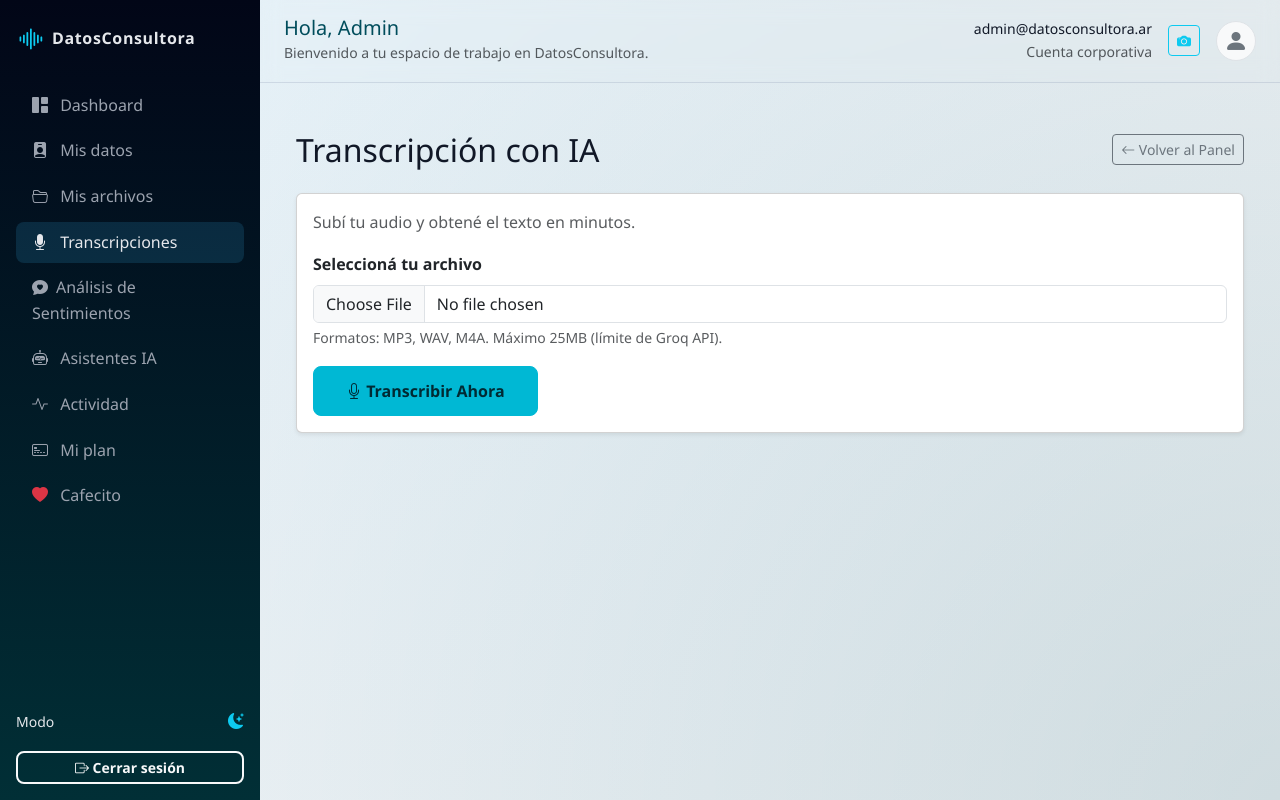
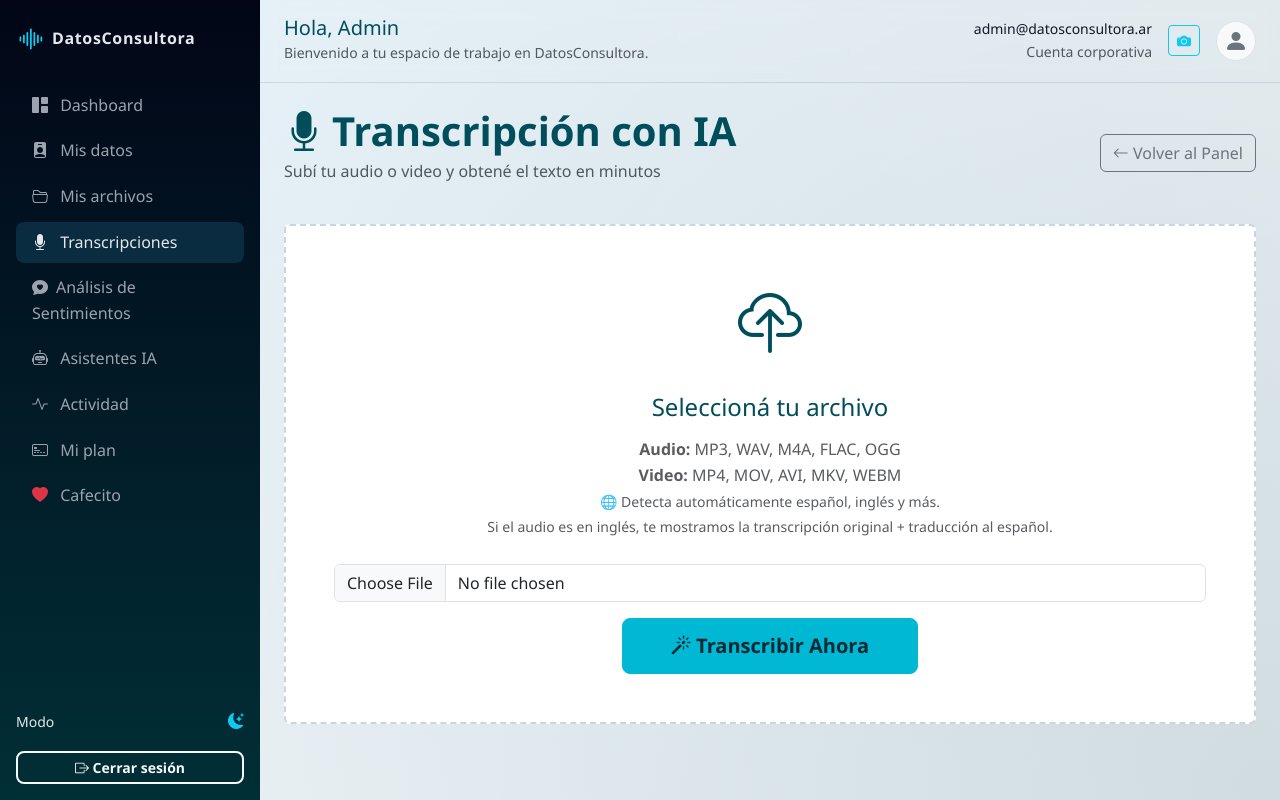
Before and after one commit to astiazu/datosconsultora, a Flask app: page /servicios/transcripcion in a window 1280 px wide. Run offline with Flask 3, Linux system fonts and the light colour scheme; a user stored in the database is signed in; some libraries are stand-ins or nearby versions.

Commit message:
Actualizar transcripciones

```diff
--- a/app/routes/servicios.py
+++ b/app/routes/servicios.py
@@ -15,11 +15,31 @@ servicios_bp = Blueprint("servicios", __name__)
 ALLOWED_EXT = {"mp3", "wav", "m4a"}
 
 
+# app/routes/servicios.py
+import os
+from flask import Blueprint, render_template, request, flash, current_app
+from flask_login import login_required, current_user
+from werkzeug.utils import secure_filename
+from app import db
+from app.models import UserFile, Transcription
+from app.services.transcription.groq_backend import GroqBackend
+from app.services.transcription.audio_utils import prepare_for_transcription, is_video_file
+from app.services.translation_service import TranslationService
+
+servicios_bp = Blueprint("servicios", __name__)
+
+ALLOWED_EXT = {"mp3", "wav", "m4a", "mp4", "mov", "avi", "mkv", "webm", "flac", "ogg"}
+
+
 @servicios_bp.route("/servicios/transcripcion", methods=["GET", "POST"])
 @login_required
 def servicio_transcripcion():
     transcript = None
+    transcript_traducido = None
     filename = None
+    idioma_detectado = None
+    duracion_total = 0
+    num_chunks = 1
 
     if request.method == "POST":
         f = request.files.get("media")
@@ -30,20 +50,61 @@ def servicio_transcripcion():
                 path = os.path.join(current_app.config["UPLOAD_FOLDER"], filename)
                 f.save(path)
 
+                tipo_archivo = "video" if is_video_file(path) else "audio"
+
+                # Guardar archivo en BD
                 user_file = UserFile(
                     user_id=current_user.id,
                     filename=filename,
                     filepath=path,
-                    tipo="audio",
+                    tipo=tipo_archivo,
                 )
                 db.session.add(user_file)
                 db.session.commit()
 
                 try:
-                    # ✅ LLAMADA REAL A GROQ WHISPER
                     backend = GroqBackend()
-                    transcript = backend.transcribe(path, language="es")
 
+                    # Preparar archivo (extraer audio si es video, dividir si es grande)
+                    files_to_transcribe = prepare_for_transcription(path)
+                    num_chunks = len(files_to_transcribe)
+
+                    # Transcribir cada chunk
+                    transcripts = []
+                    idioma = None
+                    duracion = 0
+
+                    for i, chunk_path in enumerate(files_to_transcribe):
+                        print(f"🎙️ Transcribiendo chunk {i+1}/{len(files_to_transcribe)}...")
+                        resultado = backend.transcribe(chunk_path)
+                        transcripts.append(resultado["text"])
+
+                        # Capturar idioma del primer chunk
+                        if idioma is None and resultado.get("language"):
+                            idioma = resultado["language"]
+
+                        # Sumar duración
+                        duracion += resultado.get("duration", 0)
+
+                    # Concatenar transcripciones
+                    transcript = " ".join(transcripts)
+                    idioma_detectado = idioma or "es"
+                    duracion_total = round(duracion, 1)
+
+                    # Si el idioma detectado NO es español, traducir
+                    if idioma_detectado != "es" and transcript:
+                        try:
+                            translator = TranslationService()
+                            transcript_traducido = translator.traducir(
+                                transcript,
+                                idioma_origen=idioma_detectado,
+                                idioma_destino="es"
+                            )
+                        except Exception as e:
+                            print(f"⚠️ Error en traducción: {e}")
+                            transcript_traducido = None
+
+                    # Guardar transcripción en BD
                     transcription = Transcription(
                         user_id=current_user.id,
                         file_id=user_file.id,
@@ -52,20 +113,36 @@ def servicio_transcripcion():
                     db.session.add(transcription)
                     db.session.commit()
 
-                    flash("✅ Transcripción completada con éxito.", "success")
-                except ValueError as e:
-                    flash(f"❌ Error de configuración: {str(e)}", "error")
-                    current_app.logger.error(f"Error de configuración Groq: {e}")
+                    # Mensaje de éxito
+                    tipo_texto = "video" if tipo_archivo == "video" else "audio"
+                    msg = f"✅ Transcripción completada ({backend.get_name()})"
+                    if num_chunks > 1:
+                        msg += f" - Procesado en {num_chunks} partes"
+                    if idioma_detectado and idioma_detectado != "es":
+                        nombres = {"en": "inglés", "pt": "portugués", "fr": "francés"}
+                        nombre_idioma = nombres.get(idioma_detectado, idioma_detectado)
+                        msg += f" - Idioma detectado: {nombre_idioma}"
+
+                    flash(msg, "success")
+
                 except Exception as e:
-                    flash(f"❌ Error transcribiendo el archivo: {str(e)}", "error")
-                    current_app.logger.error(f"Error en transcripción: {e}")
+                    error_msg = str(e)
+                    flash(f"❌ Error en la transcripción: {error_msg}", "error")
+                    current_app.logger.error(f"Error transcribiendo: {error_msg}")
             else:
-                flash("❌ Formato no permitido. Usá MP3, WAV o M4A.", "error")
+                flash(f"❌ Formato no permitido. Usá: {', '.join(sorted(ALLOWED_EXT))}", "error")
         else:
             flash("❌ No seleccionaste ningún archivo", "error")
 
-    return render_template("servicio_transcripcion.html", transcript=transcript, filename=filename)
-
+    return render_template(
+        "servicio_transcripcion.html",
+        transcript=transcript,
+        transcript_traducido=transcript_traducido,
+        filename=filename,
+        idioma_detectado=idioma_detectado,
+        duracion_total=duracion_total,
+        num_chunks=num_chunks
+    )
 
 @servicios_bp.route("/servicios/analisis-sentimientos", methods=["GET", "POST"])
 @login_required
--- a/app/templates/servicio_transcripcion.html
+++ b/app/templates/servicio_transcripcion.html
@@ -1,74 +1,203 @@
+<!-- templates/servicio_transcripcion.html -->
 {% extends "dashboard_layout.html" %}
 {% set active_section = 'transcripciones' %}
 
 {% block title %}Transcripción IA - DatosConsultora{% endblock %}
 
 {% block content %}
-<div class="container-fluid py-4">
 <div class="d-flex justify-content-between align-items-center mb-4">
-        <h2 class="mb-0">Transcripción con IA</h2>
-        <a href="{{ url_for('dashboard.dashboard_user') }}" class="btn btn-outline-secondary btn-sm">
+    <div>
+        <h1 class="text-petroleo fw-bold mb-1">
+            <i class="bi bi-mic-fill me-2"></i>Transcripción con IA
+        </h1>
+        <p class="text-muted">Subí tu audio o video y obtené el texto en minutos</p>
+    </div>
+    <a href="{{ url_for('dashboard.dashboard_user') }}" class="btn btn-outline-secondary">
         <i class="bi bi-arrow-left"></i> Volver al Panel
     </a>
 </div>
 
-    <div class="card shadow-sm mb-4">
-        <div class="card-body">
-            <p class="text-muted mb-3">Subí tu audio y obtené el texto en minutos.</p>
-
-            <!-- ✅ CORREGIDO: Se agregó enctype="multipart/form-data" -->
-            <form method="POST" action="{{ url_for('servicios.servicio_transcripcion') }}" enctype="multipart/form-data" id="transcriptForm">
-                <div class="mb-3">
-                    <label for="media" class="form-label fw-bold">Seleccioná tu archivo</label>
-                    <input class="form-control" type="file" id="media" name="media" accept=".mp3,.wav,.m4a" required>
-                    <div class="form-text">Formatos: MP3, WAV, M4A. Máximo 25MB (límite de Groq API).</div>
-                </div>
-                <button type="submit" class="btn btn-primary" id="submitBtn">
-                    <i class="bi bi-mic"></i> Transcribir Ahora
+<!-- Card de subida -->
+<div class="card p-5 mb-4 text-center" style="border: 2px dashed #cbd5e1;">
+    <form method="POST" enctype="multipart/form-data" id="uploadForm">
+        <i class="bi bi-cloud-upload text-petroleo" style="font-size: 4rem;"></i>
+        <h4 class="mt-3 mb-3 text-petroleo">Seleccioná tu archivo</h4>
+        <p class="text-muted mb-4">
+            <strong>Audio:</strong> MP3, WAV, M4A, FLAC, OGG<br>
+            <strong>Video:</strong> MP4, MOV, AVI, MKV, WEBM<br>
+            <small>🌐 Detecta automáticamente español, inglés y más.<br>
+            Si el audio es en inglés, te mostramos la transcripción original + traducción al español.</small>
+        </p>
+        <input type="file" name="media" class="form-control mb-3"
+               accept=".mp3,.wav,.m4a,.mp4,.mov,.avi,.mkv,.webm,.flac,.ogg" required>
+        <button type="submit" class="btn btn-primary btn-lg px-5" id="submitBtn">
+            <i class="bi bi-magic"></i> Transcribir Ahora
         </button>
     </form>
+
+    <!-- Loading indicator -->
+    <div id="loadingIndicator" class="mt-4" style="display: none;">
+        <div class="spinner-border text-primary" role="status">
+            <span class="visually-hidden">Procesando...</span>
+        </div>
+        <p class="mt-3 text-muted">
+            <strong>Procesando...</strong><br>
+            <small id="loadingText">Esto puede tardar unos minutos dependiendo del tamaño del archivo.</small>
+        </p>
     </div>
 </div>
 
+<!-- Flash messages -->
+{% with messages = get_flashed_messages(with_categories=true) %}
+{% if messages %}
+{% for category, message in messages %}
+<div class="alert alert-{{ 'danger' if category == 'error' else ('warning' if category == 'warning' else 'success') }} alert-dismissible fade show">
+    {{ message }}
+    <button type="button" class="btn-close" data-bs-dismiss="alert"></button>
+</div>
+{% endfor %}
+{% endif %}
+{% endwith %}
+
+<!-- Resultado -->
 {% if transcript %}
-    <div class="card shadow-sm border-success">
-        <div class="card-header bg-success text-white d-flex justify-content-between align-items-center">
-            <h5 class="mb-0"><i class="bi bi-check-circle"></i> Resultado: {{ filename }}</h5>
-            <div>
-                <button class="btn btn-sm btn-light me-2" onclick="copiarTexto()">
-                    <i class="bi bi-clipboard"></i> Copiar
-                </button>
-                <a href="data:text/plain;charset=utf-8,{{ transcript | urlencode }}" download="{{ filename }}.txt" class="btn btn-sm btn-light">
-                    <i class="bi bi-download"></i> Descargar TXT
-                </a>
+<!-- Info del archivo -->
+<div class="card border-0 shadow-sm mb-3">
+    <div class="card-body p-3">
+        <div class="row align-items-center">
+            <div class="col-md-6">
+                <h5 class="text-petroleo mb-0">
+                    <i class="bi bi-file-earmark-play me-2"></i>{{ filename }}
+                </h5>
             </div>
-        </div>
-        <div class="card-body">
-            <div class="bg-light p-3 rounded" style="max-height: 400px; overflow-y: auto; white-space: pre-wrap;" id="transcriptText">
-                {{ transcript }}
-            </div>
-            <div class="mt-3 text-muted small">
-                <i class="bi bi-info-circle"></i> La transcripción fue procesada con IA y puede contener errores menores. Revisá el texto antes de usarlo.
+            <div class="col-md-6 text-md-end mt-2 mt-md-0">
+                {% if idioma_detectado %}
+                <span class="badge bg-info me-2">
+                    <i class="bi bi-translate me-1"></i>
+                    {% if idioma_detectado == 'es' %}Español
+                    {% elif idioma_detectado == 'en' %}Inglés
+                    {% elif idioma_detectado == 'pt' %}Portugués
+                    {% else %}{{ idioma_detectado }}{% endif %}
+                </span>
+                {% endif %}
+                {% if duracion_total > 0 %}
+                <span class="badge bg-secondary me-2">
+                    <i class="bi bi-clock me-1"></i>{{ (duracion_total / 60)|int }}:{{ "%02d"|format((duracion_total % 60)|int) }} min
+                </span>
+                {% endif %}
+                {% if num_chunks > 1 %}
+                <span class="badge bg-warning text-dark">
+                    <i class="bi bi-layers me-1"></i>{{ num_chunks }} partes
+                </span>
+                {% endif %}
             </div>
         </div>
     </div>
+</div>
+
+<!-- Transcripción original -->
+<div class="card p-4 mb-3">
+    <div class="d-flex justify-content-between align-items-center mb-3">
+        <h5 class="text-petroleo mb-0">
+            {% if idioma_detectado and idioma_detectado != 'es' %}
+                <i class="bi bi-file-text me-2"></i>Transcripción Original ({{ idioma_detectado|upper }})
+            {% else %}
+                <i class="bi bi-file-text me-2"></i>Transcripción
             {% endif %}
+        </h5>
+        <div>
+            <button class="btn btn-outline-primary btn-sm me-2" onclick="copiarTexto('transcriptText')">
+                <i class="bi bi-clipboard"></i> Copiar
+            </button>
+            <button class="btn btn-outline-success btn-sm" onclick="descargarTexto('transcriptText', '{{ filename }}_original.txt')">
+                <i class="bi bi-download"></i> Descargar
+            </button>
         </div>
+    </div>
+    <div class="p-4 rounded" style="background-color: #f8f9fa; max-height: 400px; overflow-y: auto;">
+        <pre id="transcriptText" style="white-space: pre-wrap; font-family: inherit; margin: 0;">{{ transcript }}</pre>
+    </div>
+</div>
+
+<!-- Traducción al español (si aplica) -->
+{% if transcript_traducido %}
+<div class="card p-4 mb-3" style="border-left: 4px solid #004d5c;">
+    <div class="d-flex justify-content-between align-items-center mb-3">
+        <h5 class="text-petroleo mb-0">
+            <i class="bi bi-translate me-2"></i>Traducción al Español
+        </h5>
+        <div>
+            <button class="btn btn-outline-primary btn-sm me-2" onclick="copiarTexto('translatedText')">
+                <i class="bi bi-clipboard"></i> Copiar
+            </button>
+            <button class="btn btn-outline-success btn-sm" onclick="descargarTexto('translatedText', '{{ filename }}_traducido.txt')">
+                <i class="bi bi-download"></i> Descargar
+            </button>
+        </div>
+    </div>
+    <div class="p-4 rounded" style="background-color: #f0fdf4; max-height: 400px; overflow-y: auto;">
+        <pre id="translatedText" style="white-space: pre-wrap; font-family: inherit; margin: 0;">{{ transcript_traducido }}</pre>
+    </div>
+    <div class="mt-2 text-muted small">
+        <i class="bi bi-info-circle"></i> Traducción generada con IA (Llama 3.3). Revisá antes de usar.
+    </div>
+</div>
+{% endif %}
+
+<!-- Nota final -->
+<div class="text-muted small mt-3">
+    <i class="bi bi-info-circle"></i>
+    La transcripción fue procesada con Groq Whisper y puede contener errores menores.
+    Revisá el texto antes de usarlo.
+</div>
+{% endif %}
 {% endblock %}
 
 {% block extra_js %}
 <script>
-    function copiarTexto() {
-        const texto = document.getElementById('transcriptText').innerText;
+// Mostrar loading al enviar formulario
+document.getElementById('uploadForm').addEventListener('submit', function() {
+    const fileInput = this.querySelector('input[type="file"]');
+    const file = fileInput.files[0];
+
+    document.getElementById('submitBtn').disabled = true;
+    document.getElementById('loadingIndicator').style.display = 'block';
+
+    if (file) {
+        const sizeMB = (file.size / (1024 * 1024)).toFixed(1);
+        const isVideo = /\.(mp4|mov|avi|mkv|webm)$/i.test(file.name);
+
+        let loadingText = `Procesando archivo de ${sizeMB} MB...`;
+        if (isVideo) {
+            loadingText += ' Primero se extraerá el audio del video.';
+        }
+        if (sizeMB > 25) {
+            loadingText += ' El archivo se dividirá en partes para procesar.';
+        }
+        document.getElementById('loadingText').textContent = loadingText;
+    }
+});
+
+// Copiar texto al portapapeles
+function copiarTexto(elementId) {
+    const texto = document.getElementById(elementId).innerText;
     navigator.clipboard.writeText(texto).then(() => {
-            alert('¡Texto copiado al portapapeles!');
+        alert('Texto copiado al portapapeles');
     });
 }
 
-    document.getElementById('transcriptForm').addEventListener('submit', function() {
-        const btn = document.getElementById('submitBtn');
-        btn.innerHTML = '<span class="spinner-border spinner-border-sm" role="status" aria-hidden="true"></span> Procesando...';
-        btn.disabled = true;
-    });
+// Descargar texto como archivo
+function descargarTexto(elementId, filename) {
+    const texto = document.getElementById(elementId).innerText;
+    const blob = new Blob([texto], { type: 'text/plain;charset=utf-8' });
+    const url = window.URL.createObjectURL(blob);
+    const a = document.createElement('a');
+    a.href = url;
+    a.download = filename || 'transcripcion.txt';
+    document.body.appendChild(a);
+    a.click();
+    document.body.removeChild(a);
+    window.URL.revokeObjectURL(url);
+}
 </script>
 {% endblock %}
--- a/requirements.txt
+++ b/requirements.txt
@@ -7,4 +7,5 @@ python-dotenv==1.0.0
 groq>=0.13.0
 gunicorn==21.2.0
 psycopg[binary]>=3.1.0
+pydub==0.25.1
 mercadopago==2.2.3
```
Also changed, not shown: app/services/transcription/audio_utils.py (+14 -11 lines), app/services/transcription/groq_backend.py (+38 -13 lines), app/services/translation_service.py (added, +66 -0 lines). Lines whose indentation alone changed are shown as unchanged.
